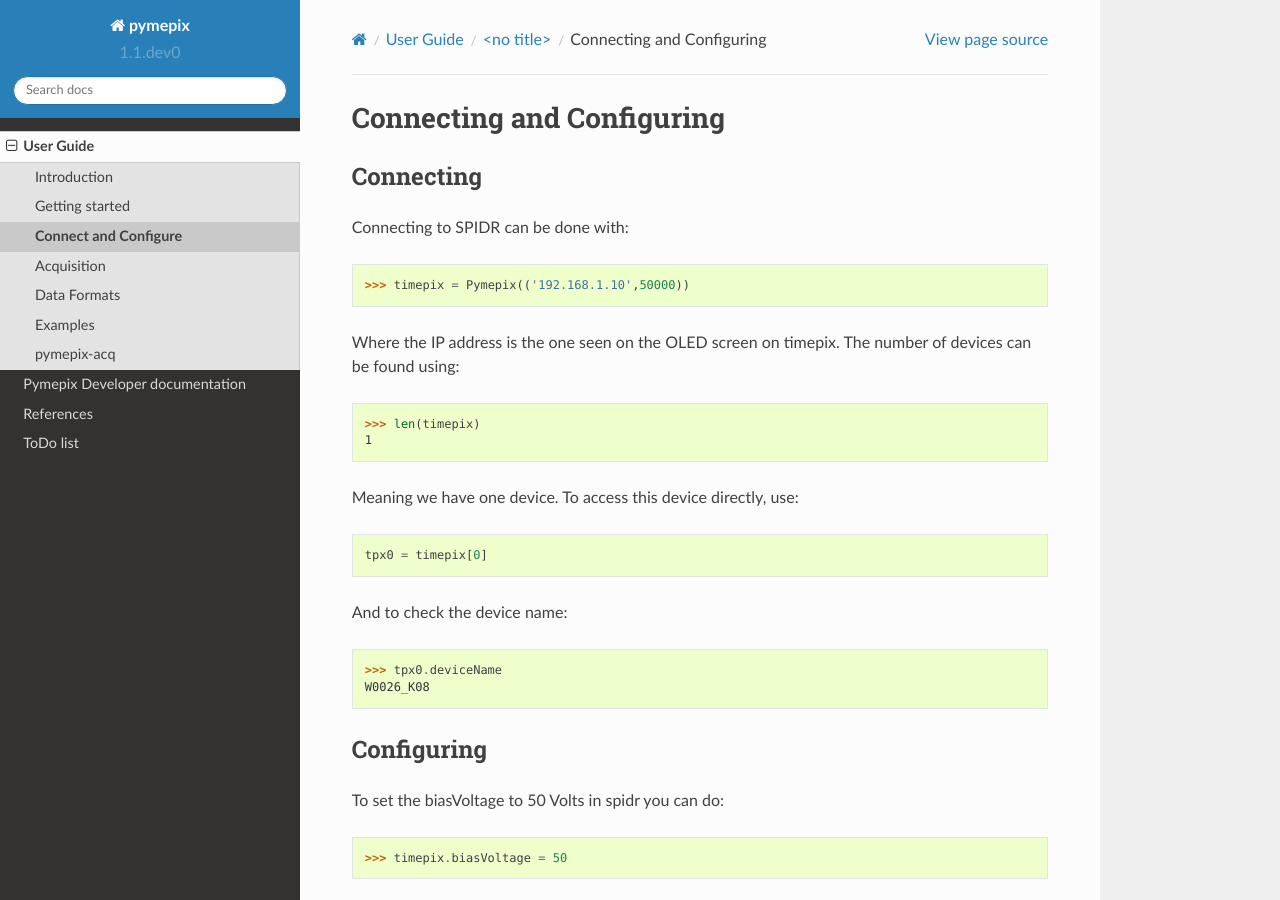
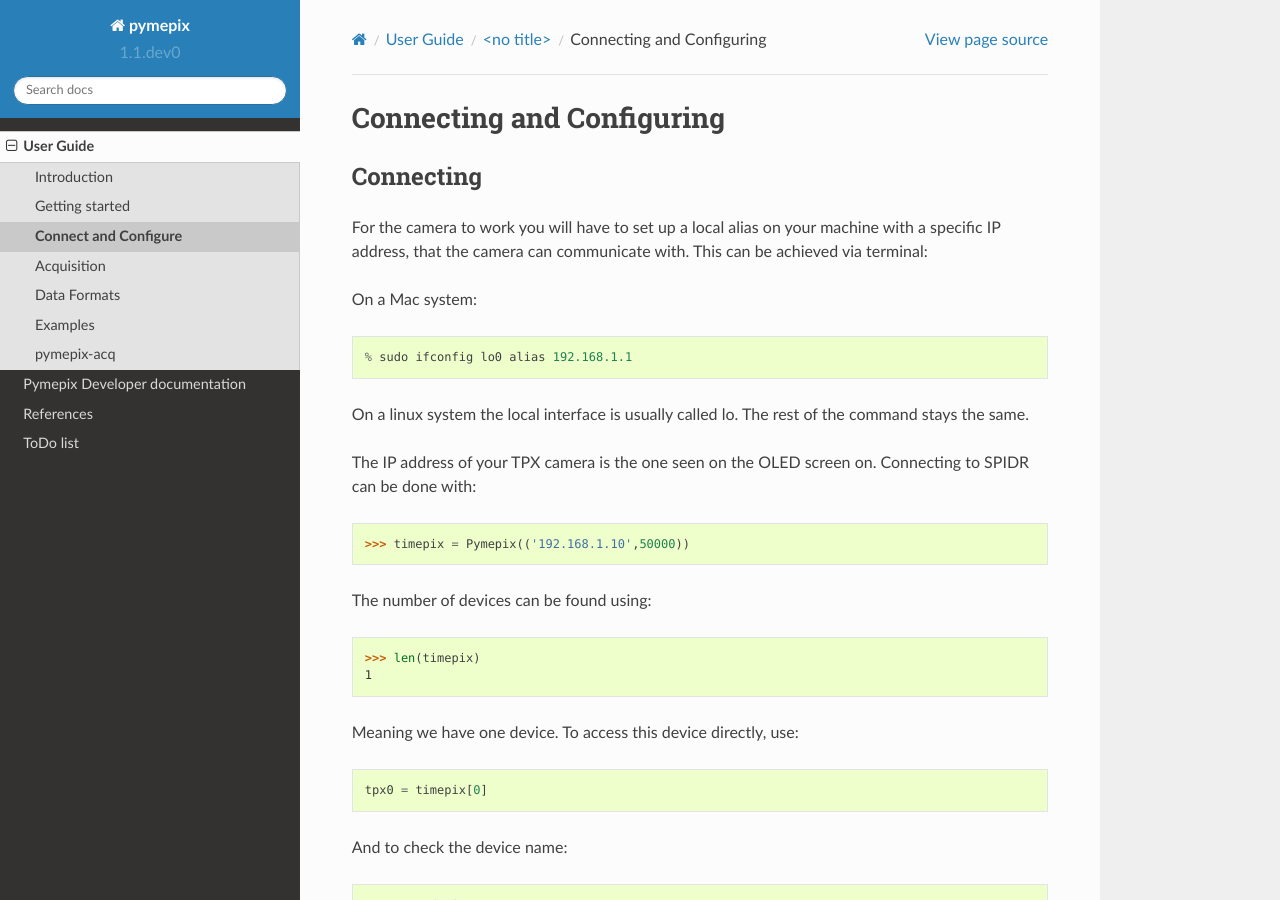
Before and after one commit to CFEL-CMI/pymepix, a Sphinx documentation site: the page built from doc/users/connectconfigure.rst, in a window 1280 px wide and 900 px high. Built offline with Sphinx 7.4.7 and the Read the Docs theme 2.0.0, drawn with Linux system fonts in a browser that asks for light colours.

Commit message:
Doc: add how to alias ip

```diff
--- a/doc/users/connectconfigure.rst
+++ b/doc/users/connectconfigure.rst
@@ -5,12 +5,23 @@ Connecting and Configuring
 -----------
 Connecting
 -----------
+For the camera to work you will have to set up a local alias on your machine with a specific IP address,
+that the camera can communicate with. This can be achieved via terminal:
 
+
+On a Mac system::
+
+    % sudo ifconfig lo0 alias 192.168.1.1
+
+On a linux system the local interface is usually called lo. The rest of the command stays the same.
+
+
+The IP address of your TPX camera is the one seen on the OLED screen on.
 Connecting to SPIDR can be done with:
 
 >>> timepix = Pymepix(('192.168.1.10',50000))
 
-Where the IP address is the one seen on the OLED screen on timepix. The number of devices can be found using:
+The number of devices can be found using:
 
 >>> len(timepix)
 1
```
